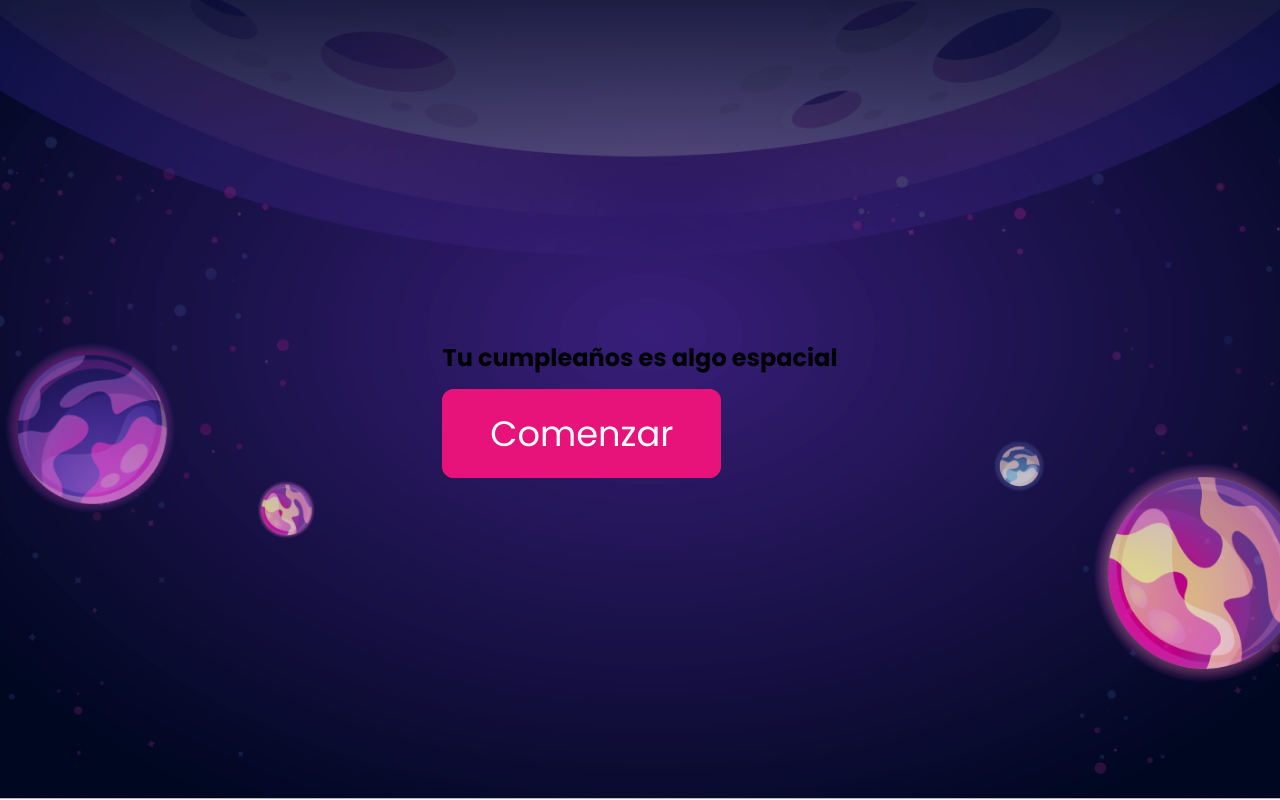
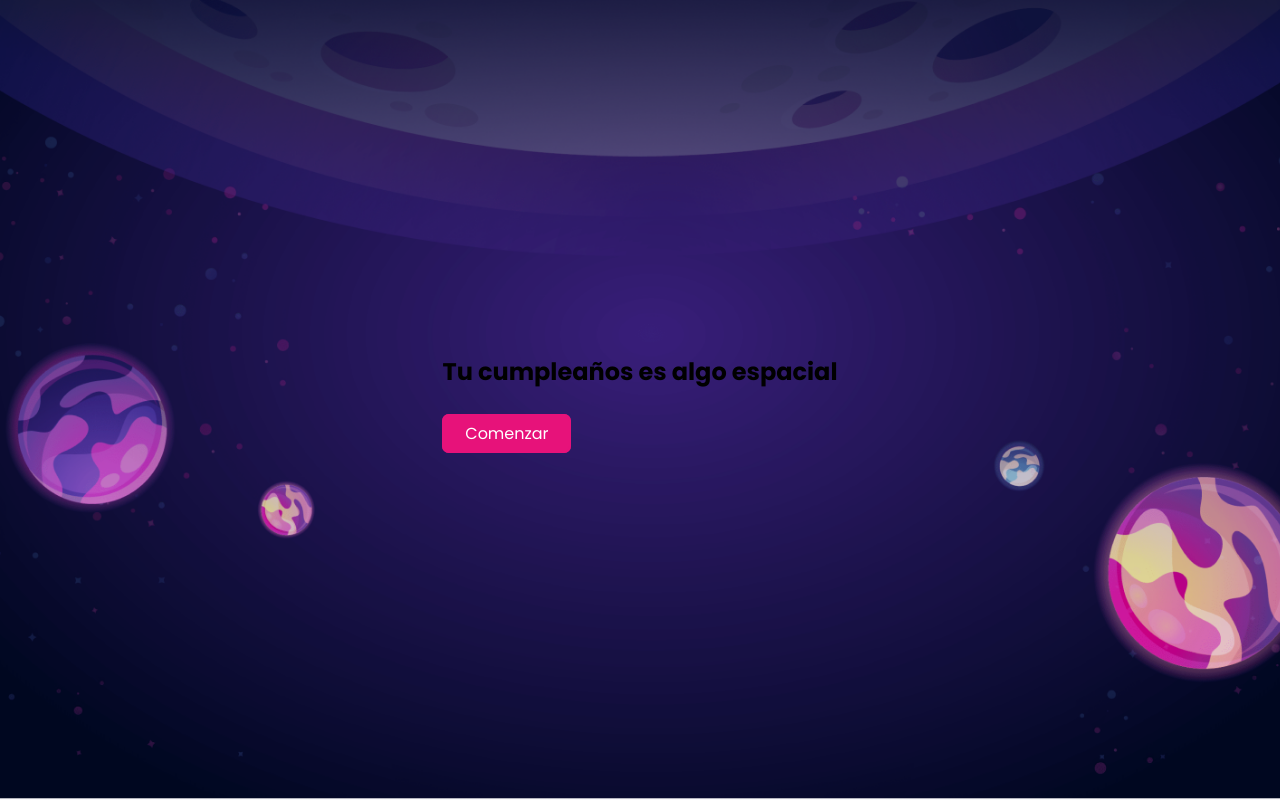
Before and after one commit to rafeldev/photokepler, a React (Create React App) app: page / in a window 1280 px wide. Built offline with nearby package versions, Linux system fonts and the light colour scheme.

Commit message:
Se termino estilos de BUtton.jsx

```diff
--- a/src/components/Button/Button.jsx
+++ b/src/components/Button/Button.jsx
@@ -4,11 +4,11 @@ import styled from "styled-components";
 const ButtonStyle = styled.div`
   margin-top: 2rem;
   .button {
-    font-size: 2.2rem;
+    /* font-size: 2.2rem; */
     background-color: ${(props) =>
       props.outline ? "var(--secun-color)" : "var(--main-color)"};
-    padding: 0.5em 1.3em;
-    border-radius: 12px;
+    padding: 0.4em 1.3em;
+    border-radius: 7px;
 
     border: ${(props) =>
       props.outline
```
